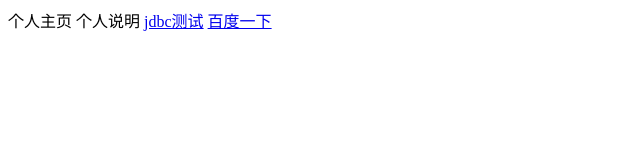
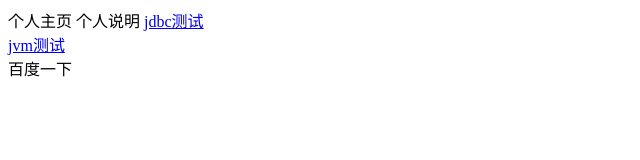
Before and after one commit to wasai123/wasai123.github.io, a plain HTML site: page index.html in a window 1280 px wide. Shown: the whole page, without its empty margins (0-640 px from the left). Drawn offline with Linux system fonts and the light colour scheme.

Commit message:
Update index.html

```diff
--- a/index.html
+++ b/index.html
@@ -4,7 +4,8 @@
 
 <p1>个人主页<p1>
 <p2>个人说明<p2>
-  <a href="jdbc.html">jdbc测试</a>
-  <a href ="www.baidu.com">百度一下</a>
+  <a href="jdbc.html">jdbc测试</a><br>
+  <a href="jvm.html">jvm测试</a><br>
+  <a rel ="www.baidu.com">百度一下</a>
 </body>
 </html>
```
